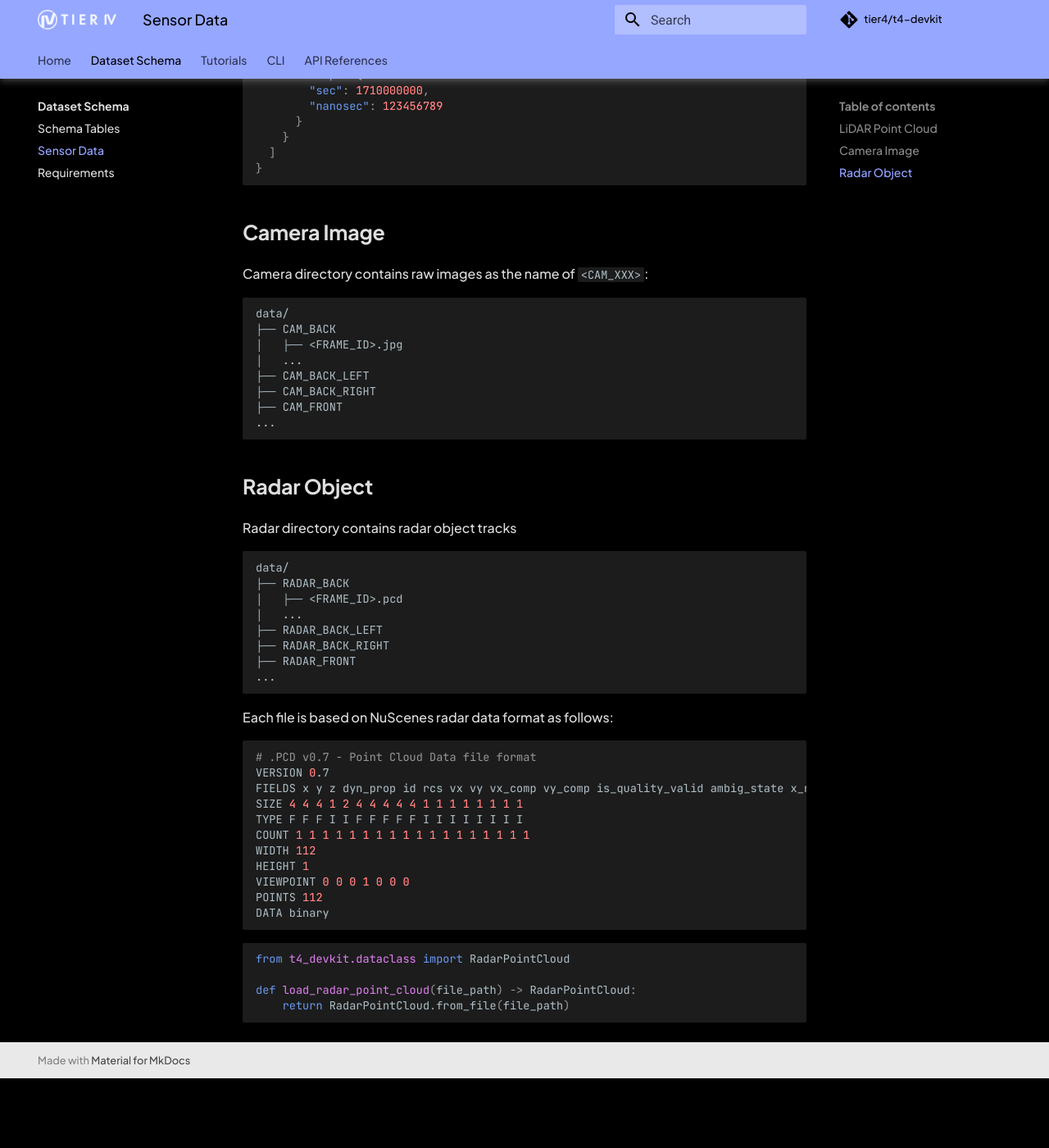
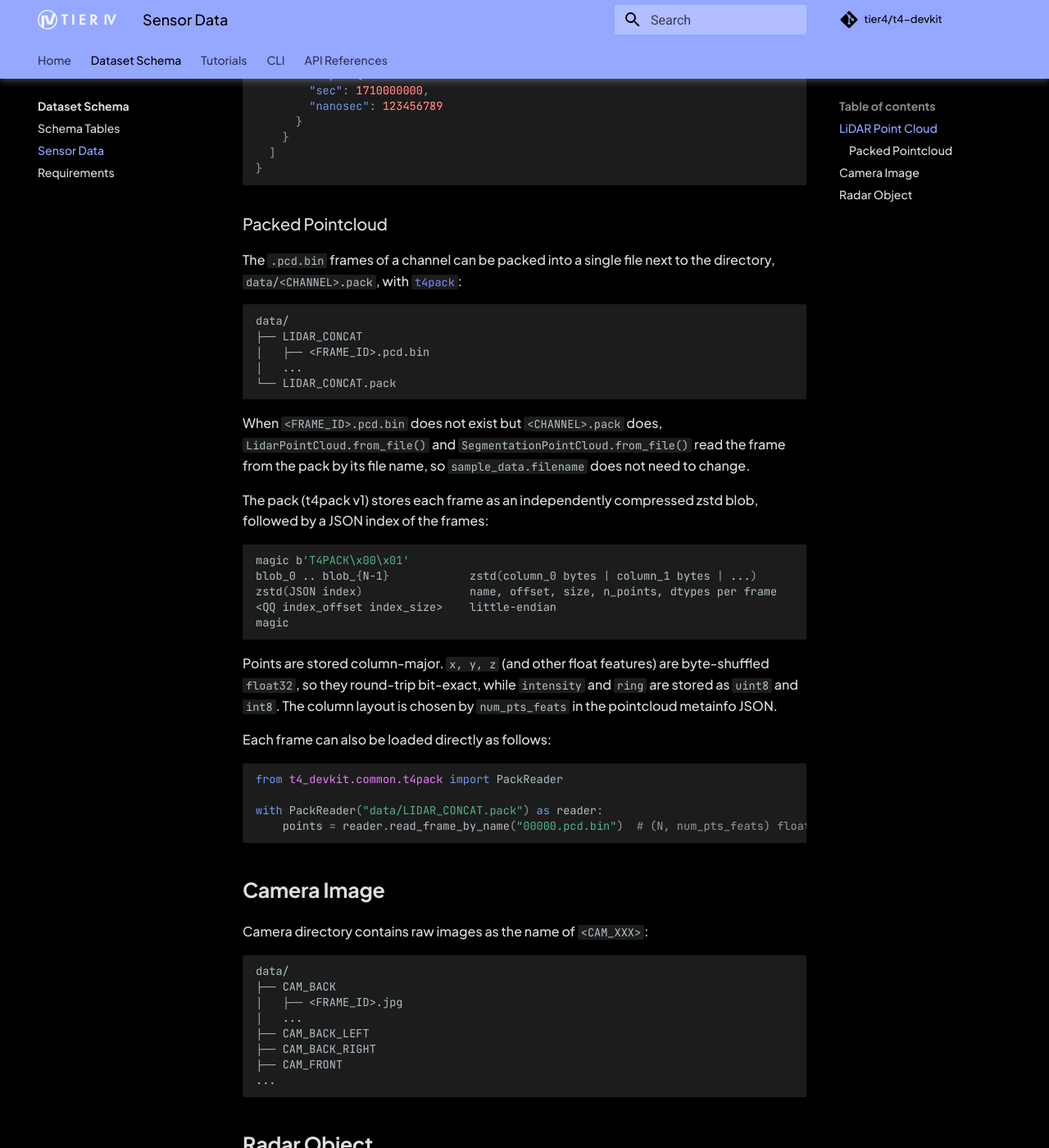
Before and after one commit to tier4/t4-devkit, an MkDocs documentation site: the page built from docs/schema/data.md, in a window 1280 px wide and 1400 px high, scrolled down 1806 px. Shown: the whole window at 82% size. Built offline with MkDocs 1.6.1 and Material for MkDocs 9.7.7, drawn with Linux system fonts in a browser that asks for light colours; comment, search, counter and statistics services are not loaded; the version menu is left out; before the commit the page ends 3121 px from its top, so only the background shows below that.

Commit message:
docs: describe packed pointcloud and t4pack CLI
Co-Authored-By: Claude Opus 5.5 <noreply@anthropic.com>

````diff
--- a/docs/schema/data.md
+++ b/docs/schema/data.md
@@ -77,6 +77,42 @@ Example pointcloud metainfo JSON:
 }
 ```
 
+### Packed Pointcloud
+
+The `.pcd.bin` frames of a channel can be packed into a single file next to the directory, `data/<CHANNEL>.pack`, with [`t4pack`](../cli/t4pack.md):
+
+```shell
+data/
+├── LIDAR_CONCAT
+│   ├── <FRAME_ID>.pcd.bin
+│   ...
+└── LIDAR_CONCAT.pack
+```
+
+When `<FRAME_ID>.pcd.bin` does not exist but `<CHANNEL>.pack` does, `LidarPointCloud.from_file()` and `SegmentationPointCloud.from_file()` read the frame from the pack by its file name, so `sample_data.filename` does not need to change.
+
+The pack (t4pack v1) stores each frame as an independently compressed zstd blob, followed by a JSON index of the frames:
+
+```shell
+magic b'T4PACK\x00\x01'
+blob_0 .. blob_{N-1}            zstd(column_0 bytes | column_1 bytes | ...)
+zstd(JSON index)                name, offset, size, n_points, dtypes per frame
+<QQ index_offset index_size>    little-endian
+magic
+```
+
+Points are stored column-major. `x, y, z` (and other float features) are byte-shuffled `float32`, so they round-trip bit-exact, while `intensity` and `ring` are stored as `uint8` and `int8`.
+The column layout is chosen by `num_pts_feats` in the pointcloud metainfo JSON.
+
+Each frame can also be loaded directly as follows:
+
+```python
+from t4_devkit.common.t4pack import PackReader
+
+with PackReader("data/LIDAR_CONCAT.pack") as reader:
+    points = reader.read_frame_by_name("00000.pcd.bin")  # (N, num_pts_feats) float32
+```
+
 ## Camera Image
 
 Camera directory contains raw images as the name of `<CAM_XXX>`:
--- a/mkdocs.yaml
+++ b/mkdocs.yaml
@@ -20,6 +20,7 @@ nav:
       - Home: cli/index.md
       - t4viz: cli/t4viz.md
       - t4sanity: cli/t4sanity.md
+      - t4pack: cli/t4pack.md
   - API References:
       - t4_devkit.tier4: apis/tier4.md
       - t4_devkit.helper: apis/helper.md
````
Also changed, not shown: docs/cli/index.md (+1 -0 lines), docs/cli/t4pack.md (added, +79 -0 lines).
